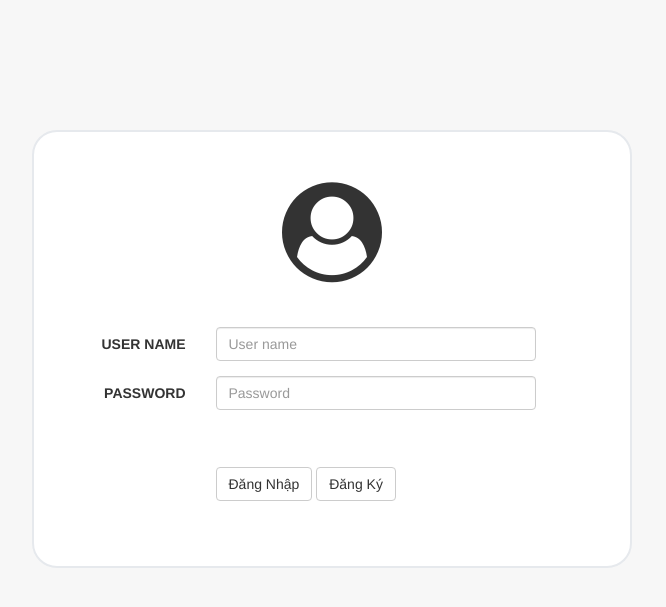
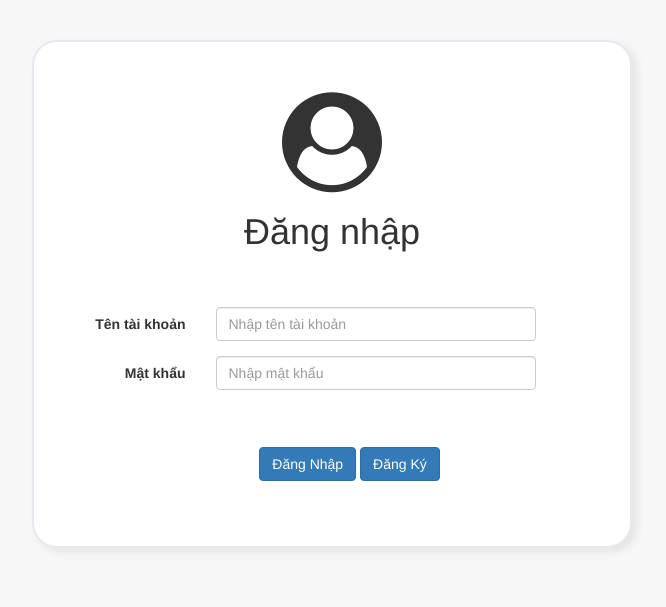
Before and after one commit to LangThong/Nhom11_SieuThiDienMay, a PHP site: page /Admin/login.php in a window 1280 px wide. Shown: the top 607 px of the page, without its empty margins (308-974 px from the left). Run offline with PHP 8.4, Linux system fonts and the light colour scheme.

Commit message:
up layout login va register

```diff
--- a/Admin/login.php
+++ b/Admin/login.php
@@ -5,13 +5,13 @@ $loi["username"]=$loi["password"]=$oi["ok"]=NULL;
 $username=$Password=NULL;
 if (isset($_POST["ok"])) {
 	if (empty($_POST["user"])) {
-		$loi["username"]="Vui lòng nhập username";
+		$loi["username"]="Vui lòng nhập tên tài khoản";
 	}
 	else{
 		$username=$_POST["user"];
 	}
 	if (empty($_POST["pass"])) {
-		$loi["password"]=" Vui lòng nhập password";
+		$loi["password"]=" Vui lòng nhập mật khẩu";
 	}
 	else{
 		$password=$_POST["pass"];
@@ -40,7 +40,7 @@ if (isset($_POST["ok"])) {
 
 		}
 		else{
-			$oi["ok"]="Bạn đã nhập sai username hoặc password";
+			$oi["ok"]="Bạn đã nhập sai tài khoản hoặc mật khẩu";
 		}
 	//đóng csdl
 	mysqli_close($conn);
@@ -51,31 +51,36 @@ if (isset($_POST["ok"])) {
 <html lang="en">
 <head>
 	<meta charset="UTF-8">
-	<title>Login</title>
+	<title>Đăng Nhập</title>
 	<link rel="stylesheet" type="text/css" href="../css/bootstrap.css">
 	<link rel="stylesheet" type="text/css" href="../css/font-awesome.css">
 	<link rel="stylesheet" type="text/css" href="../css/styles.css">
 </head>
-<body style="background: #F7F7F7; height: 100%">
-	<div class="login" style="width:600px;margin:auto;position:relative;">
-			<center><i class="fa fa-user-circle"" aria-hidden="true" style="font-size:100px;"></i></center>
+<body style="background: #F7F7F7; height: 100%" >
+
+	<div class="login" style="width:600px;margin:auto;position:relative;top: 40px; box-shadow: 5px 4px 8px rgba(0,0,0, .08);">
+			<center><i class="fa fa-user-circle" aria-hidden="true" style="font-size:100px;"></i></center>
 			<form class="form-horizontal" action="login.php" method="post">
+			<div class="text-center">
+					<h1>Đăng nhập</h1>
+				</div>
 				<div class="form-group">
 				    <label for="inputPassword3" class="col-sm-3 control-label">&nbsp</label>
 				    <div class="col-sm-8">
 				    	<p class="col-sm-12" style="color:red;">&nbsp</p>
 				    </div>
 				</div>
+
 				<div class="form-group">
-				    <label class="col-sm-3 control-label">USER NAME</label>
+				    <label class="col-sm-3 control-label">Tên tài khoản</label>
 				    <div class="col-sm-8">
-				    	<input type="text" name="user" class="form-control" placeholder="User name">
+				    	<input type="text" name="user" class="form-control" placeholder="Nhập tên tài khoản">
 				    </div>
 				</div>
 				<div class="form-group">
-				    <label for="inputPassword3" class="col-sm-3 control-label">PASSWORD</label>
+				    <label for="inputPassword3" class="col-sm-3 control-label">Mật khẩu</label>
 				    <div class="col-sm-8">
-				    	<input type="password" class="form-control" name="pass" placeholder="Password">
+				    	<input type="password" class="form-control" name="pass" placeholder="Nhập mật khẩu">
 				    </div>
 				</div>
 				<div class="form-group">
@@ -85,9 +90,9 @@ if (isset($_POST["ok"])) {
 				    </div>
 				</div>
 				<div class="form-group">
-				    <div class="col-sm-offset-3 col-sm-8">
-				    	<button type="submit" name="ok" class="btn btn-default">Đăng Nhập</button>
-				    	<a href="register.php" class="btn btn-default">Đăng Ký</a>
+				    <div class="col-sm-offset-4 col-sm-8">
+				    	<button type="submit" name="ok" class="btn btn-primary">Đăng Nhập</button>
+				    	<a href="register.php" class="btn btn-primary">Đăng Ký</a>
 				    </div>
 				</div>
 			</form>
--- a/view_cart.php
+++ b/view_cart.php
@@ -85,7 +85,7 @@
 				            $str = implode(",", $item);
 				            $sql = "select * from sanpham where IdSP in ($str)";
 				            $query = $db->query($sql);
-				            $total = "";
+				            $total = 0;
 				            foreach ($query as $value) {
 
 					 ?>
```
Also changed, not shown: Admin/register.php (+14 -11 lines), images/bg-STDM.png (added).
